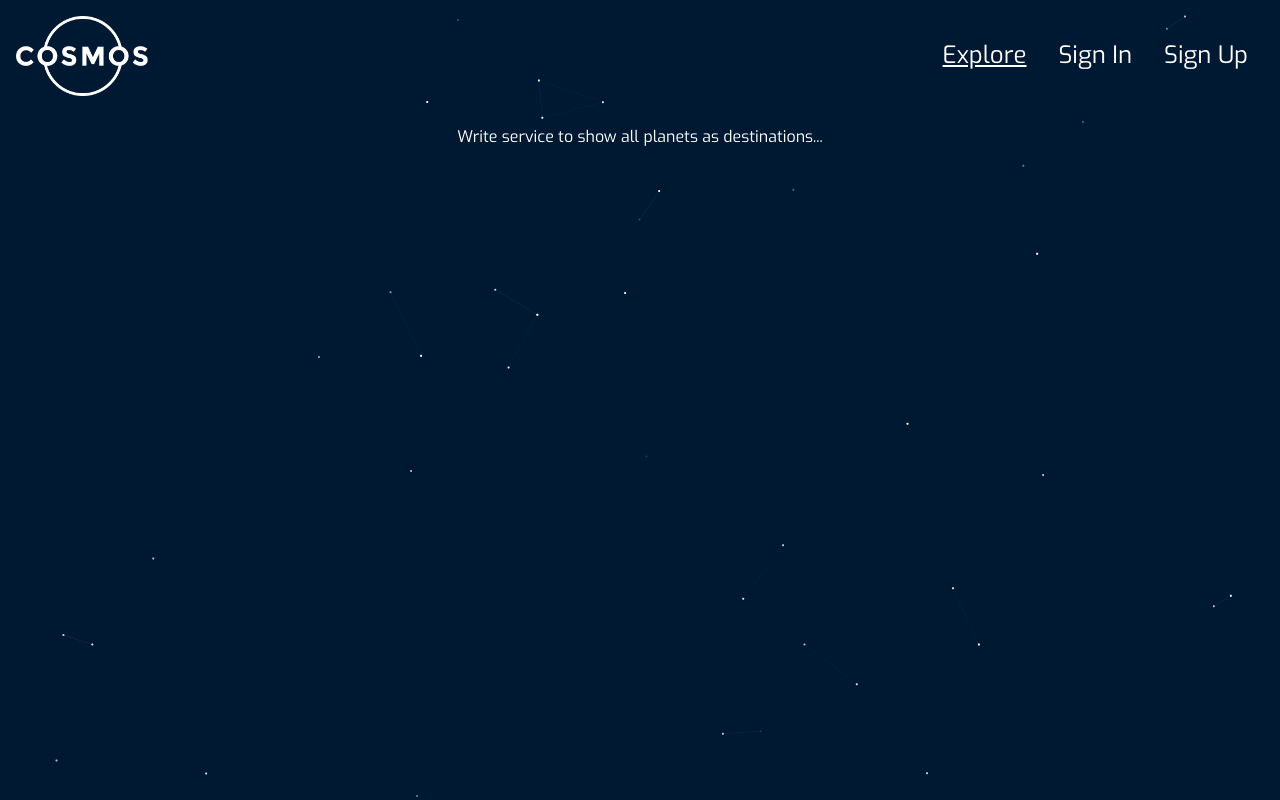
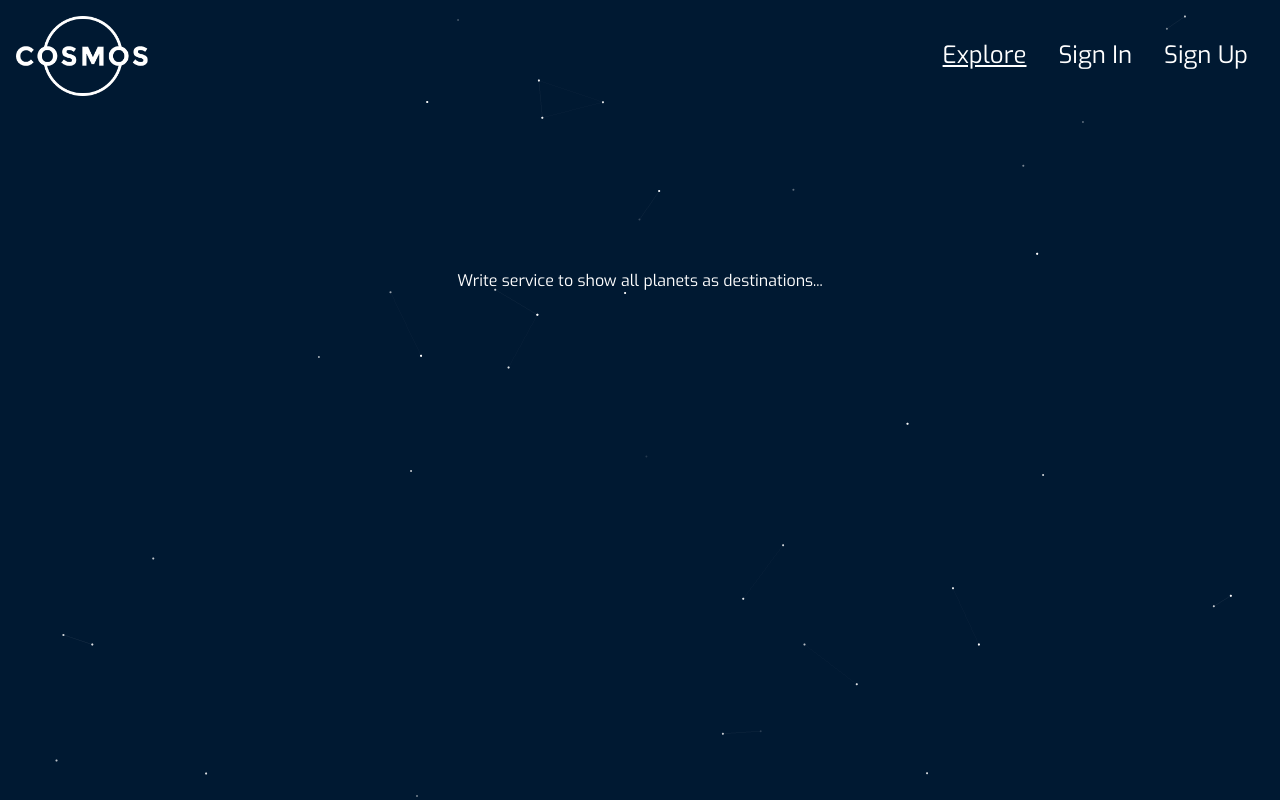
Before and after one commit to VeselaVideva/cosmos-react-app, a React (Create React App) app: page /explore in a window 1280 px wide. Built offline with nearby package versions, Linux system fonts and the light colour scheme; no server answers; the database is empty.

Commit message:
Update CSS for Auth and Explore components

```diff
--- a/src/components/Auth/Auth.css
+++ b/src/components/Auth/Auth.css
@@ -1,6 +1,6 @@
 .login,
 .register {
-    color: #fff; /* Can be changed later */
+    color: #fff;
     text-align: center;
 }
 
--- a/src/components/Explore/Explore.css
+++ b/src/components/Explore/Explore.css
@@ -1,4 +1,6 @@
 .explore {
     color: #fff;
     text-align: center;
+    padding: 5rem;
+    margin: 5% auto;
 }
```
